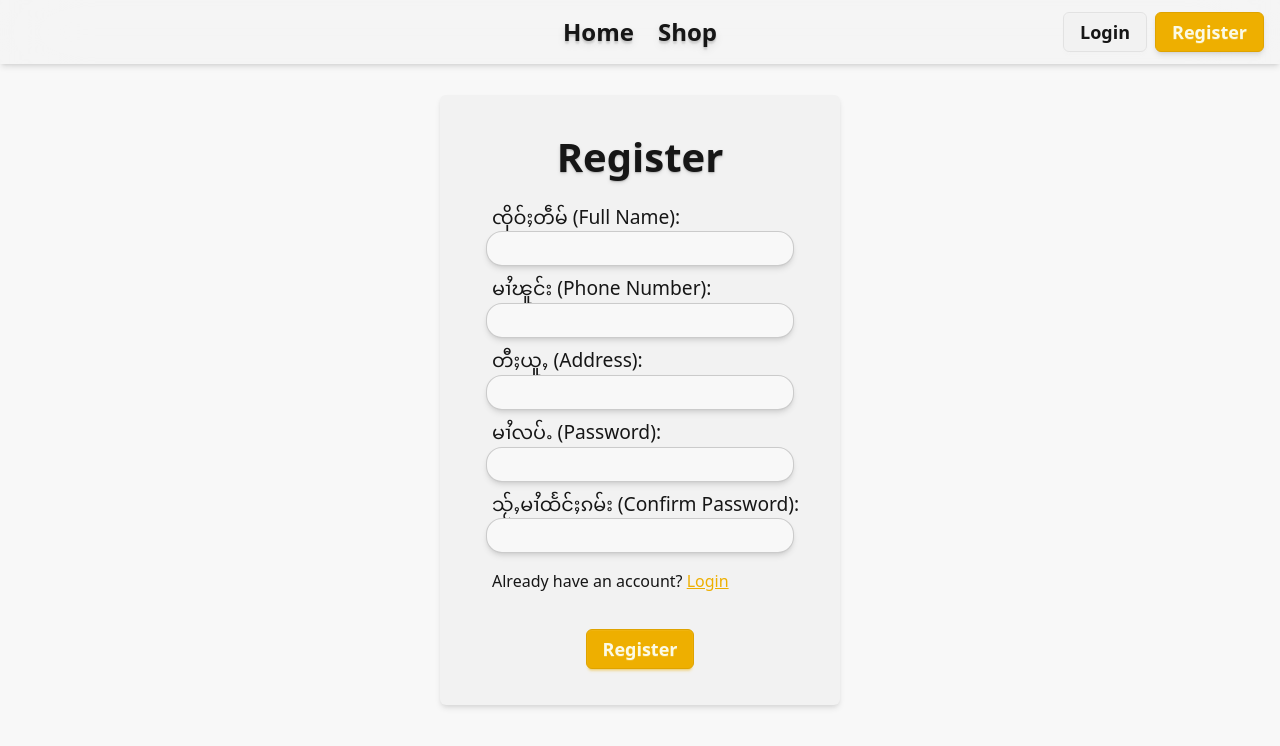
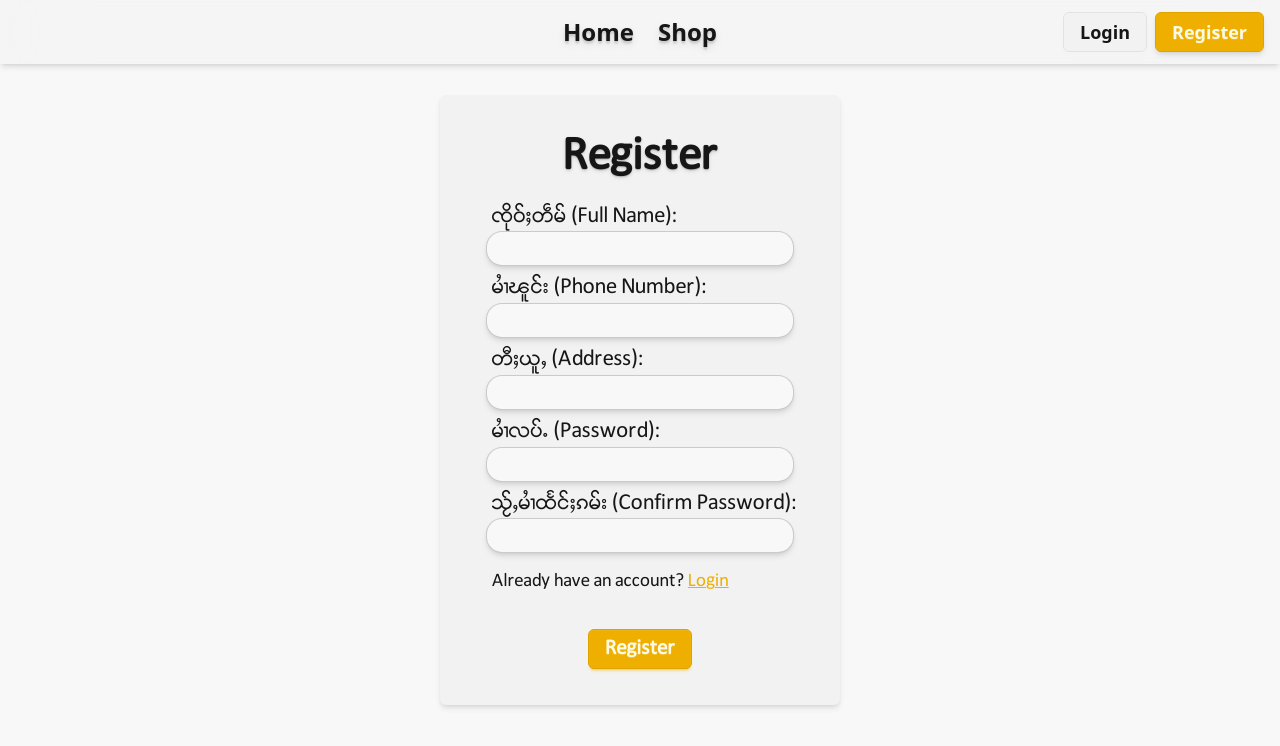
Before and after one commit to h1k4ru-f14m3/scc-lottery-frontend, a Vue app: page /register in a window 1280 px wide. Shown: the top 746 px of the page. Built offline with nearby package versions, Linux system fonts and the light colour scheme; no server answers.

Commit message:
Update RegisterPage.vue

```diff
--- a/src/pages/RegisterPage.vue
+++ b/src/pages/RegisterPage.vue
@@ -20,7 +20,7 @@ const handleSubmit = (data) => {
 </script>
 
 <template>
-  <div class="flex justify-center items-center h-screen">
+  <div class="flex justify-center items-center h-screen font-shan">
     <formDiv
       :inputs="formInputs"
       button-title="Register"
```
